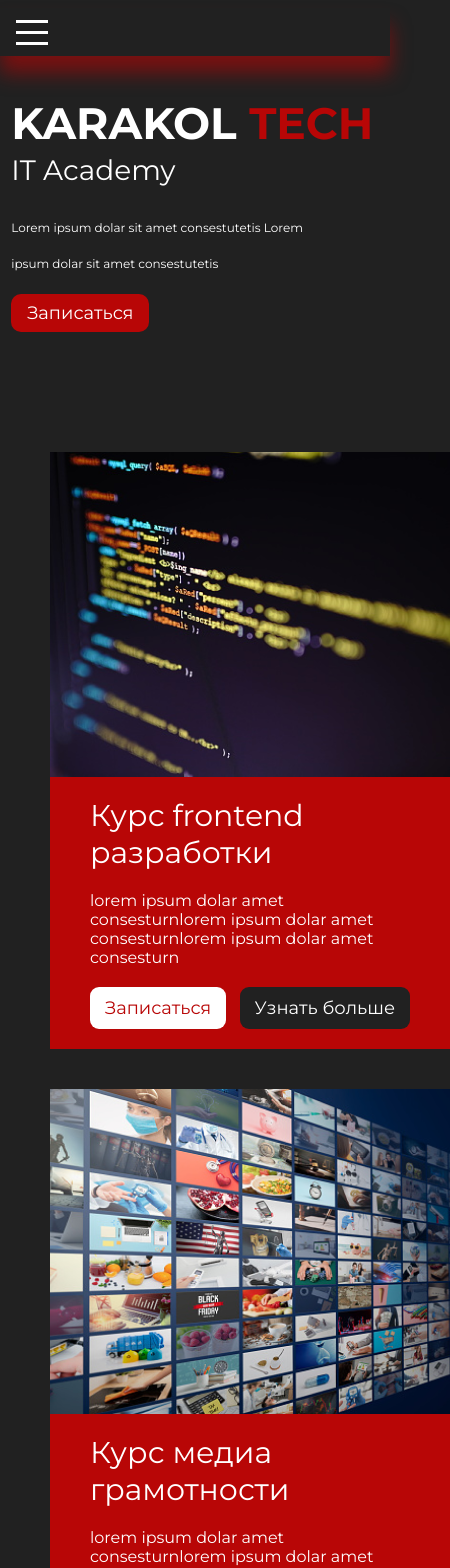
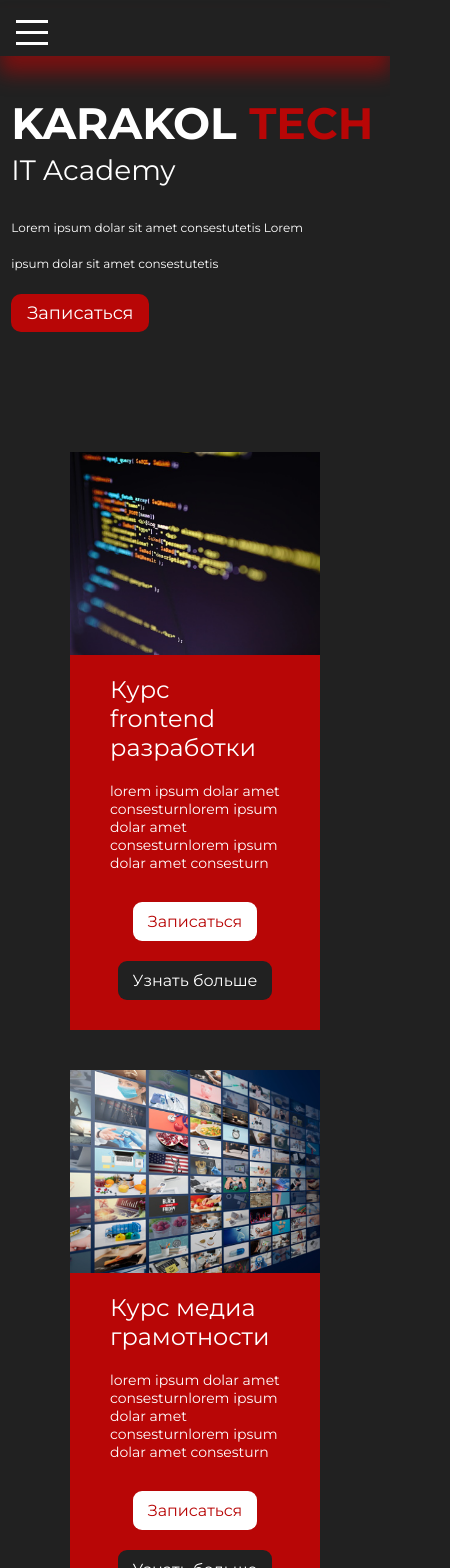
Before and after one commit to BaitemirAsanbaev/karakol-tech, a React (Create React App) app: page / in a window 390 px wide. Shown: the top 1568 px of the page, 450 px wide, since content can reach past the window. Built offline with nearby package versions, Linux system fonts and the light colour scheme.

Commit message:
added responsive home page

```diff
--- a/src/components/Courses/Courses.module.scss
+++ b/src/components/Courses/Courses.module.scss
@@ -1,46 +1,70 @@
 @import "../../styles/mixins/mixins.scss";
 @import "../../styles/variables/colors.scss";
-.Courses{
+.Courses {
   @include container;
   @include horizontal-flex;
   justify-content: space-around;
   flex-wrap: wrap;
   margin: 100px auto;
   color: #fff;
-  .card{
+  .card {
     @include vertical-flex;
     align-items: center;
     max-width: 400px;
     margin: 20px 50px;
-    .card_info{
+    .card_info {
       background-color: $light-red;
       padding: 20px 40px;
-      h4{
+      h4 {
         margin: 0;
         font-size: 30px;
         font-weight: normal;
       }
-      span{
+      span {
         display: inline-block;
         margin: 20px 0;
       }
-      .card_buttons{
+      .card_buttons {
         @include horizontal-flex;
         justify-content: space-between;
-        a{
+        a {
           padding: 10px 15px;
           border-radius: 9px;
           font-size: 18px;
         }
-        :first-child{
+        :first-child {
           color: $light-red;
           background-color: #fff;
         }
-        :last-child{
+        :last-child {
           color: #fff;
-          background-color: $base-black
+          background-color: $base-black;
         }
       }
     }
   }
 }
+
+@media (max-width: 500px) {
+  .Courses {
+    .card img {
+      max-width: 250px;
+    }
+    .card_info {
+      max-width: 250px;
+      h4 {
+        font-size: 24px!important;
+      }
+      span {
+        font-size: 14px!important;
+      }
+      .card_buttons{
+        @include vertical-flex;
+        a{
+          font-size: 16px!important;
+          margin: 10px 0;
+        }
+      }
+    }
+  }
+}
```
Also changed, not shown: 1 other file (tests, documents, lock files or other folders).
